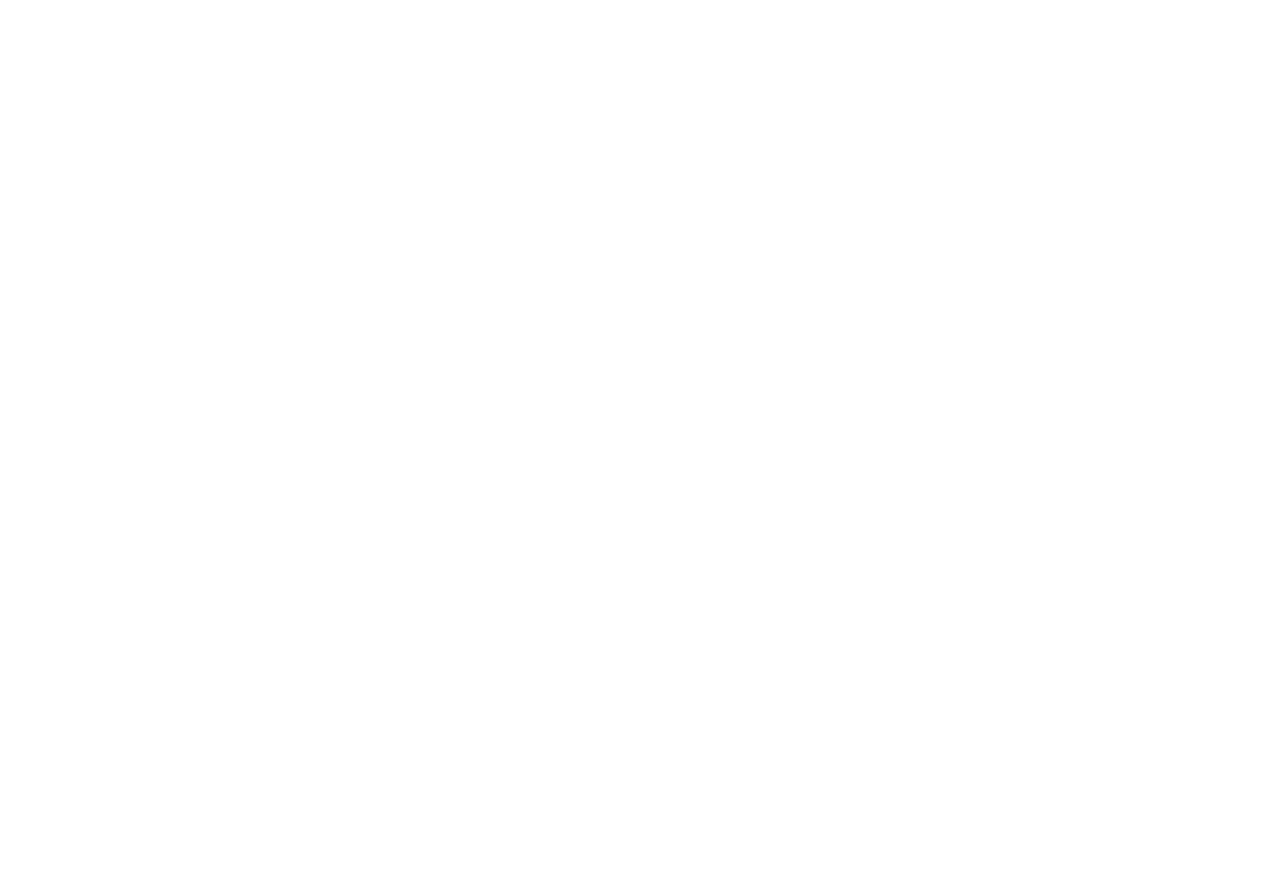
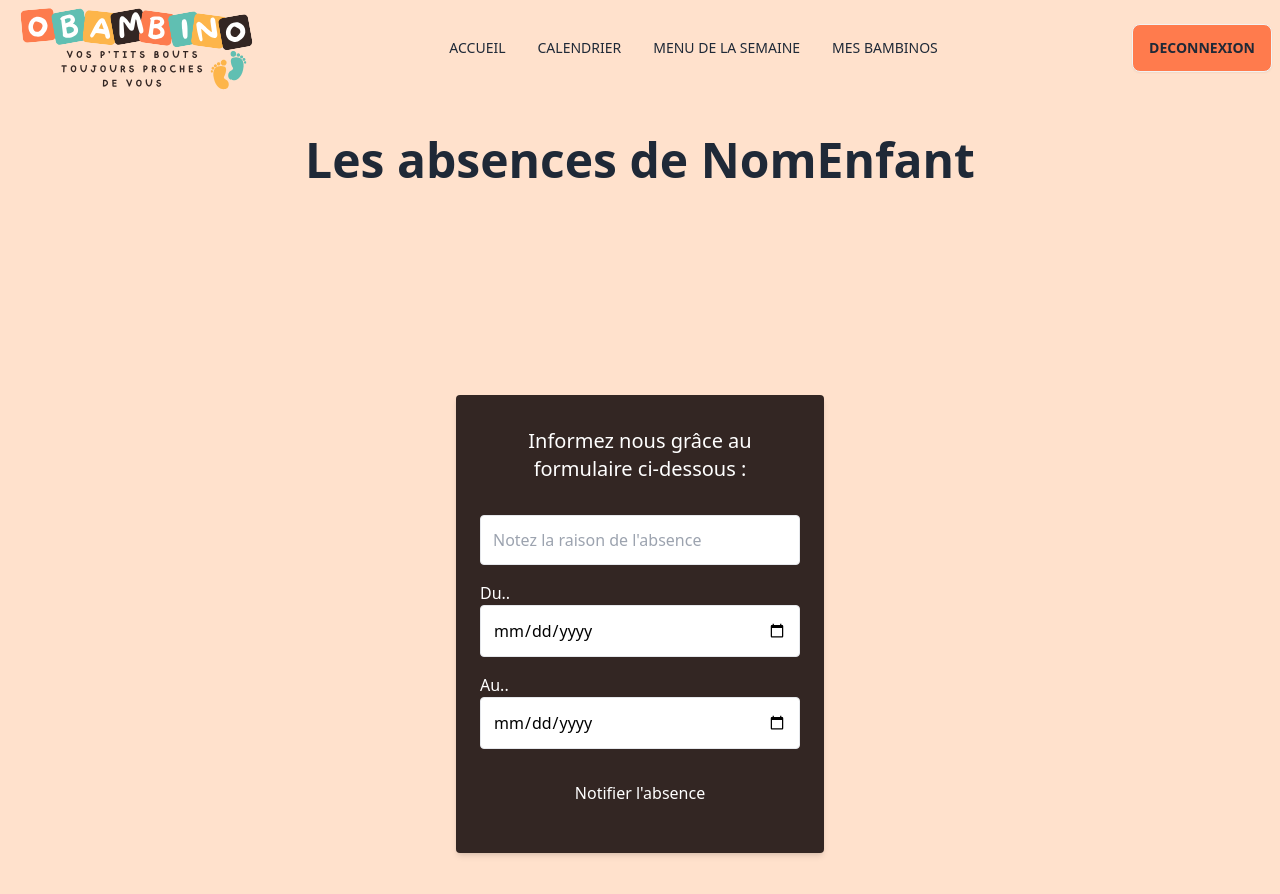
Before and after one commit to MennelSari/Obambino, a React (Vite) app: page /absence in a window 1280 px wide. Before the commit this address had no page. Shown: the top 894 px of the page. Before the commit the page ends 800 px from the top, so only its background shows below. Built offline with nearby package versions, Linux system fonts and the light colour scheme.

Commit message:
added absence page and form

```diff
--- a/src/App.tsx
+++ b/src/App.tsx
@@ -10,6 +10,7 @@
 import axios from 'axios';
 import Calendar from "./components/Calendar";
 import Children from "./components/Children";
+import Absence from "./components/Absence";
 
 //with the help of the react-router-dom library, we can create a single page application with multiple routes
 //we can use the Route component to define a route with the URL in path and the element prop to define the component that should be rendered when the route is active
@@ -53,6 +54,7 @@
           <Route path="/meals" element={<MealsPage/>}/>
           <Route path="/calendar" element={<Calendar/>}/>
           <Route path="/children" element={<Children userData={userData}/>}/>
+          <Route path="/absence" element={<Absence/>}/>
         </Routes>
       </Router>
 
--- /dev/null
+++ b/src/components/Absence.tsx
@@ -0,0 +1,54 @@
+import React from 'react'
+import HeaderParent from './HeaderParent'
+
+const Absence = () => {
+  return (
+    <div className="bg-[#FFE1CC]">
+        <HeaderParent />
+        <div>
+       <h1 className="text-5xl text-center font-bold mb-10 mt-10">Les absences de NomEnfant</h1>
+
+       <div className="bg-[#FFE1CC] min-h-screen flex flex-col">
+        <div className="container max-w-sm mx-auto flex-1 flex flex-col items-center justify-center px-2">
+          <div className="bg-[#332623] px-6 py-8 rounded shadow-md text-black w-full">
+            <h1 className="mb-8 text-xl text-center text-white">Informez nous grâce au formulaire ci-dessous :</h1>
+            <form > {/*// Add the onSubmit function when the submit button is clicked*/}
+            <input
+              type="text"
+              className="block border border-grey-light w-full p-3 rounded mb-4"
+
+              name="lastname"
+              placeholder="Notez la raison de l'absence" />
+              <label className="text-white">Du..</label>
+              <input
+              type="date"
+              className="block border border-grey-light w-full p-3 rounded mb-4"
+
+              name="firstname"
+              placeholder="Du.." />
+              <label className="text-white">Au..</label>
+            <input
+              type="date"
+              className="block border border-grey-light w-full p-3 rounded mb-4"
+
+              name="email"
+              placeholder="Au.." />
+
+
+
+            <button
+              type="submit"
+              className="w-full text-center py-3 rounded bg-green text-white hover:bg-green-dark focus:outline-none my-1"
+            >Notifier l'absence</button>
+
+            </form>
+          </div>
+        </div>
+
+      </div>
+       </div>
+    </div>
+  )
+}
+
+export default Absence
--- a/src/components/CardChildren.tsx
+++ b/src/components/CardChildren.tsx
@@ -1,6 +1,7 @@
 import React from 'react'
 import {IuserData} from "../type";
 import AvatarFille from "../assets/avatarFille.png";
+import { Link } from 'react-router-dom';
 
 
 interface Props {
@@ -19,7 +20,7 @@
             <img className="w-32 h-32 rounded-full mx-auto" src={AvatarFille} alt="John Doe"/>
         </div>
         <div className="p-2 ">
-            <h3 className="text-center text-xl text-white font-medium leading-8">Prenom nom enfant</h3>
+            <h3 className="text-center text-xl text-white font-medium leading-8">Léa</h3>
             <div className="text-center text-gray-400 text-xs font-semibold">
 
             </div>
@@ -32,14 +33,10 @@
                     <td className="px-2 py-2 text-white font-semibold">Régime alimentaire :</td>
                     <td className="px-2 py-2 text-white">Végétarien</td>
                 </tr>
-                <tr>
-                    <td className="px-2 py-2 text-white font-semibold">Allergies :</td>
-                    <td className="px-2 py-2 text-white">Oeufs</td>
-                </tr>
             </tbody></table>
 
             <div className="text-center my-3">
-                <a className="text-xs text-black italic hover:underline hover:text-indigo-600 font-medium" href="#">Notifier une absence</a>
+                <Link to="/absence" className="text-xs  btn text-black font-medium"> Notifier une absence</Link>
             </div>
 
         </div>
```
